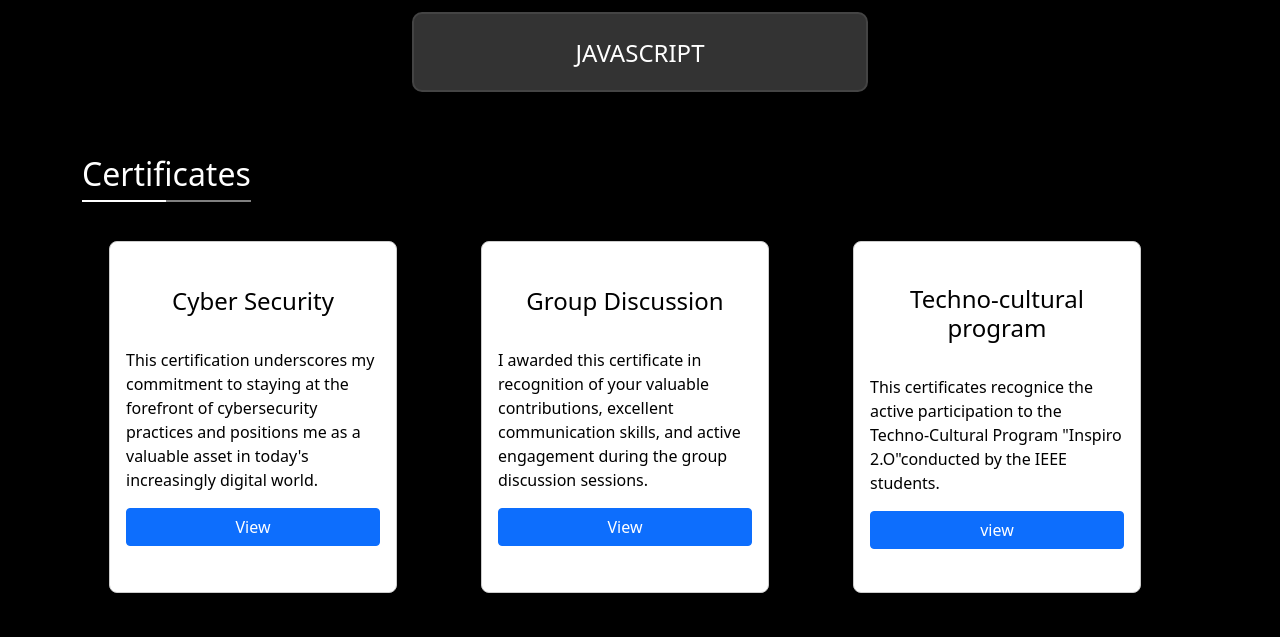
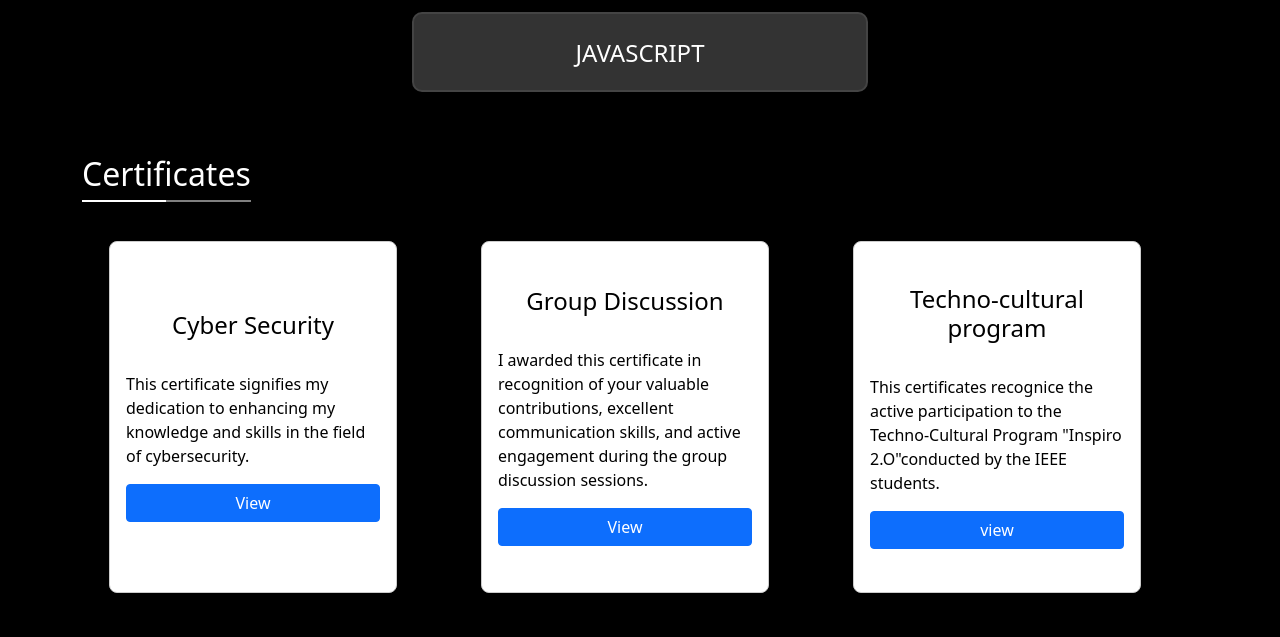
Before and after one commit to aryapreetha/portfolio, a plain HTML site: page index.html in a window 1280 px wide. Shown: the part 2445-3082 px from the top of the page. Drawn offline with nearby package versions, Linux system fonts and the light colour scheme; a web font is replaced by a local one.

Commit message:
Update index.html

```diff
--- a/index.html
+++ b/index.html
@@ -164,7 +164,7 @@
                 <div class="card" style="width: 18rem;height: 22rem;margin: 15px;">
                     <div class="card-body">
                       <h4 style="color: black;" class="card-title">Cyber Security</h4> <br>
-                      <p class="card-text" style="color:black;">This certification underscores my commitment to staying at the forefront of cybersecurity practices and positions me as a valuable asset in today's increasingly digital world.</p>
+                      <p class="card-text" style="color:black;">This certificate signifies my dedication to enhancing my knowledge and skills in the field of cybersecurity.</p>
                       <a href="https://pdf.ac/2eETOY"   target="blank" class="btn btn-primary">View </a>
                     </div>
                   </div>
```
